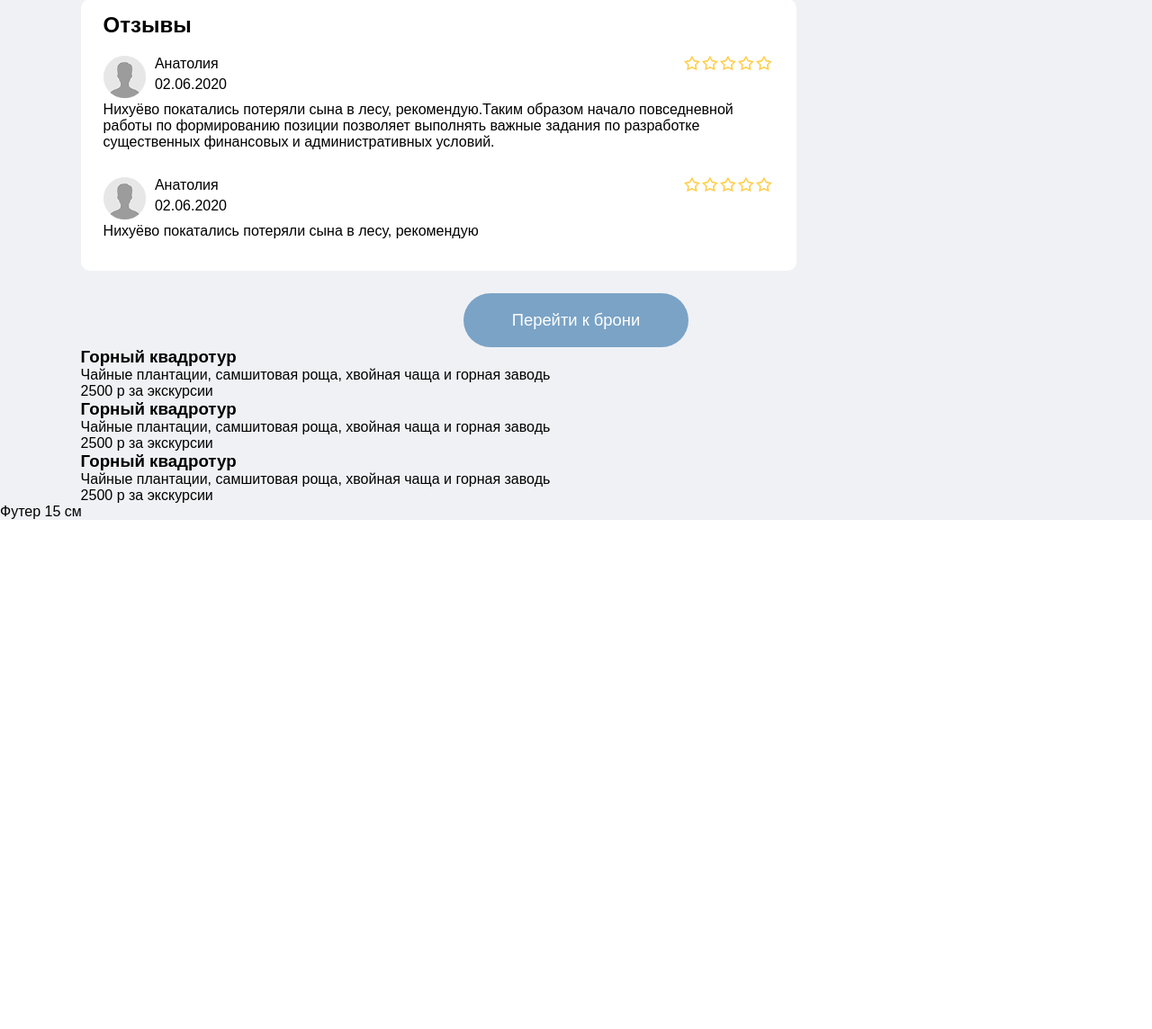
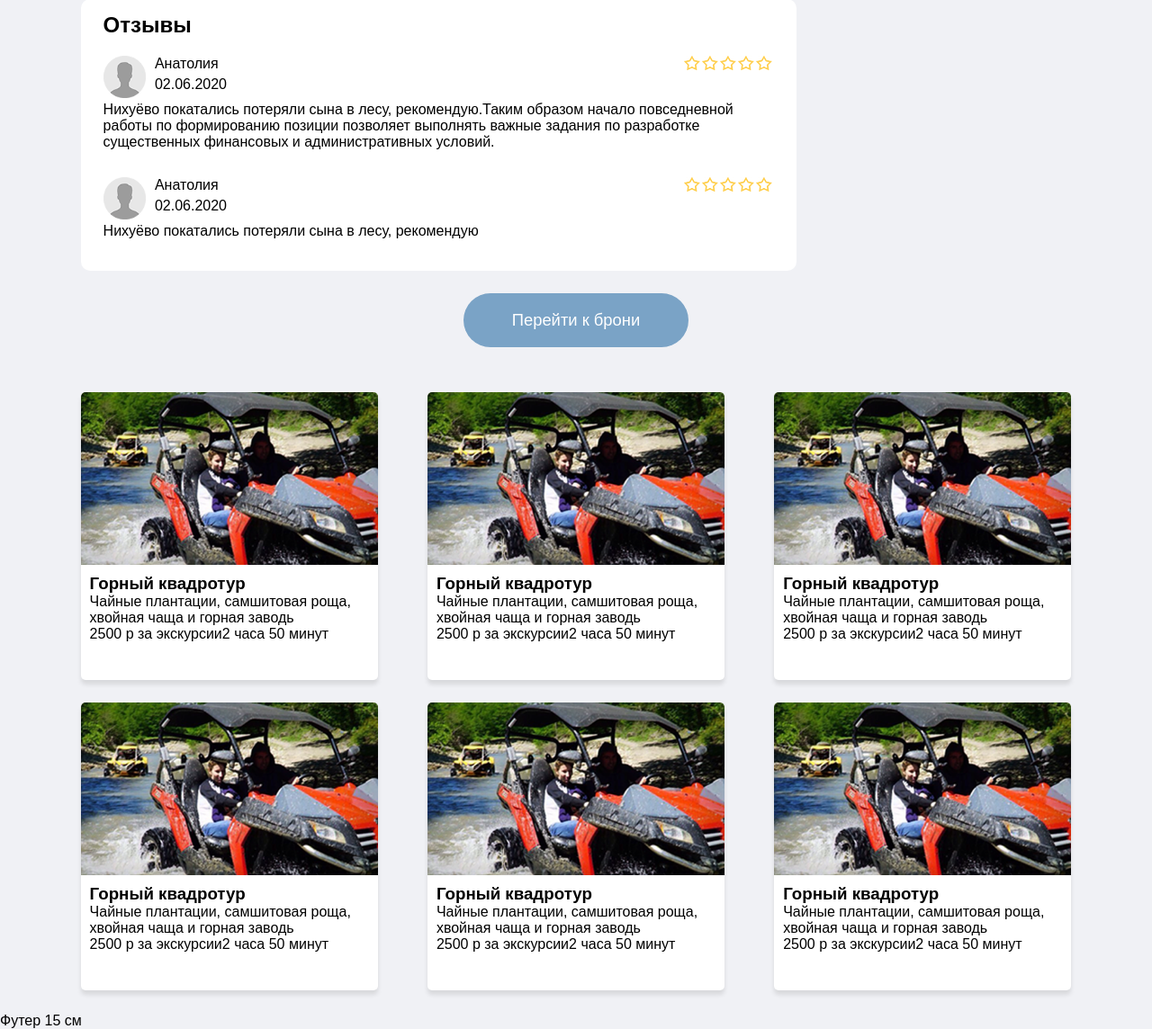
Before and after one commit to mrpeunov/deeptrip, a Django app: a page that uses templates/tours/tour.html in a window 1280 px wide. Shown: the part 1598-2742 px from the top of the page at 90% size. Before the commit the page ends 2176 px from the top, so only its background shows below. Run offline with Django 3.2, Linux system fonts and the light colour scheme; data comes from the database, SQL or seed files in the repository; some libraries are stand-ins or nearby versions.

Commit message:
Desktop structure 90%

```diff
--- a/static/styles/style.css
+++ b/static/styles/style.css
@@ -42,9 +42,6 @@ body {
 html {
   font-family: "Source Sans Pro Regular", sans-serif;
   font-size: 16px;
-}
-.none {
-  display: none;
 }
 .body_pointer * {
   cursor: pointer;
@@ -398,11 +395,45 @@ html {
 .tour_booking {
   display: flex;
   justify-content: center;
+  padding-bottom: 25px;
 }
 .tour_booking_button {
   width: 250px;
   height: 60px;
   border-radius: 30px;
+}
+.tour_recommended {
+  margin-top: 25px;
+  display: flex;
+  flex-wrap: wrap;
+  justify-content: space-between;
+}
+.tour_recommended_item {
+  width: 30%;
+  margin-bottom: 25px;
+}
+.tour_preview {
+  width: 100%;
+  height: 320px;
+  background: #fff;
+  box-shadow: 0 5px 5px rgba(0, 0, 0, 0.1);
+  border-radius: 5px;
+}
+.tour_preview_head {
+  height: 60%;
+}
+.tour_preview_head img {
+  width: 100%;
+  height: 100%;
+  object-fit: cover;
+  border-radius: 5px 5px 0 0;
+}
+.tour_preview_content {
+  padding: 10px;
+  height: 40%;
+}
+.tour_preview_content_footer {
+  display: flex;
 }
 .rating-wrapper {
   overflow: hidden;
@@ -450,4 +481,7 @@ html {
     text-align: center;
   }
 }
+.none {
+  display: none;
+}
 /*# sourceMappingURL=style.css.map */
--- a/static/styles/style.less
+++ b/static/styles/style.less
@@ -71,9 +71,7 @@ html{
   font-size: 16px;
 }
 
-.none{
-  display: none;
-}
+
 
 .body_pointer * {
 	cursor: pointer;
@@ -489,6 +487,7 @@ html{
   &_booking{
     display: flex;
     justify-content: center;
+    padding-bottom: 25px;
 
     &_button{
       width: 250px;
@@ -498,7 +497,43 @@ html{
   }
 
   &_recommended{
+    margin-top: 25px;
+    display: flex;
+    flex-wrap: wrap;
+    justify-content: space-between;
 
+    &_item{
+      width: 30%;
+      margin-bottom: 25px;
+    }
+  }
+
+  &_preview{
+    width: 100%;
+    height: 320px;
+    background: #colors[white];
+    box-shadow: 0 5px 5px rgba(0,0,0,0.1);
+    border-radius: 5px;
+
+    &_head{
+      height: 60%;
+
+      img {
+        width: 100%;
+        height: 100%;
+        object-fit: cover;
+        border-radius: 5px 5px 0 0;
+      }
+    }
+
+    &_content{
+      padding: 10px;
+      height: 40%;
+
+      &_footer{
+        display: flex;
+      }
+    }
   }
 }
 
@@ -554,3 +589,7 @@ html{
     text-align: center;
   }
 }
+
+.none{
+  display: none;
+}
--- a/templates/tours/elements/tour_preview.html
+++ b/templates/tours/elements/tour_preview.html
@@ -1,11 +1,19 @@
+{% load static %}
+
 <div class="tour_preview">
-    <div class="tour_preview_head"></div>
+    <div class="tour_preview_head">
+        <img src="{% static 'img/tmp_add.png' %}" alt="">
+    </div>
     <div class="tour_preview_content">
         <h3 class="tour_preview_content_title">Горный квадротур</h3>
         <div class="tour_preview_content_text">Чайные плантации, самшитовая роща, хвойная чаща и горная заводь</div>
         <div class="tour_preview_content_footer">
             <div class="tour_preview_content_footer_price">2500 р за экскурсии</div>
-            <div class="tour_preview_content_footer_info"></div>
+            <div class="tour_preview_content_footer_info">
+                <div class="tour_preview_content_footer_info_group"></div>
+                <div class="tour_preview_content_footer_info_timer-icon"></div>
+                <div class="tour_preview_content_footer_info_time">2 часа 50 минут</div>
+            </div>
         </div>
     </div>
 </div>
--- a/templates/tours/tour.html
+++ b/templates/tours/tour.html
@@ -21,6 +21,7 @@
                         <div class="tour_title_stars_text">4 отзыва</div>
                     </div>
                 </div>
+
                 <div class="tour_gallery">
                     <div class="tour_gallery_main">
                         <img src="{{ tour.image.url }}" alt="">
@@ -117,9 +118,11 @@
                     </div>
                 </div>
             </div>
-            <div class="tour_booking">
+
+            <div class="tour_booking none">
 
             </div>
+
             <div class="tour_add_list">
 
             </div>
@@ -199,6 +202,18 @@
         <div class="tour_recommended_item">
             {% include 'tours/elements/tour_preview.html' %}
         </div>
+
+        <div class="tour_recommended_item">
+            {% include 'tours/elements/tour_preview.html' %}
+        </div>
+
+        <div class="tour_recommended_item">
+            {% include 'tours/elements/tour_preview.html' %}
+        </div>
+
+        <div class="tour_recommended_item">
+            {% include 'tours/elements/tour_preview.html' %}
+        </div>
     </div>
 
 {% endblock %}
```
Also changed, not shown: static/img/tmp_add.png (added), 1 other file.
